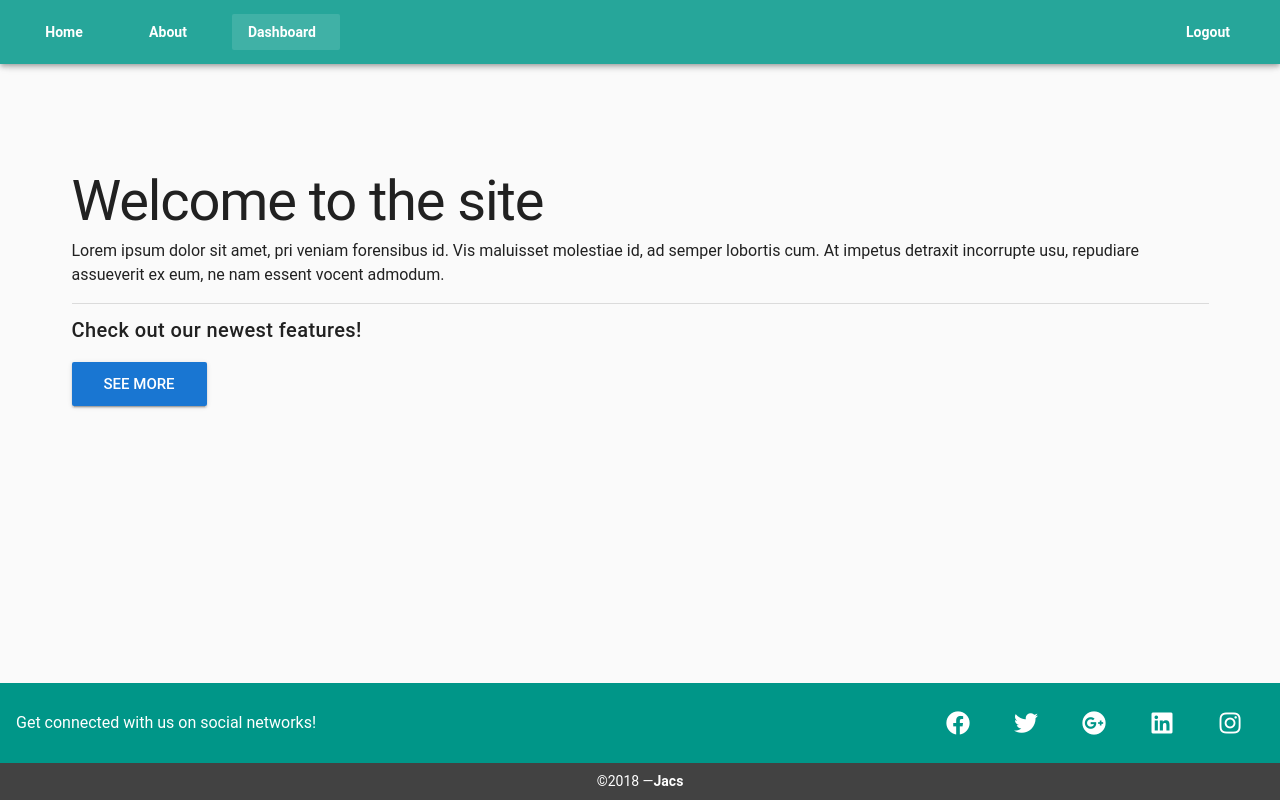
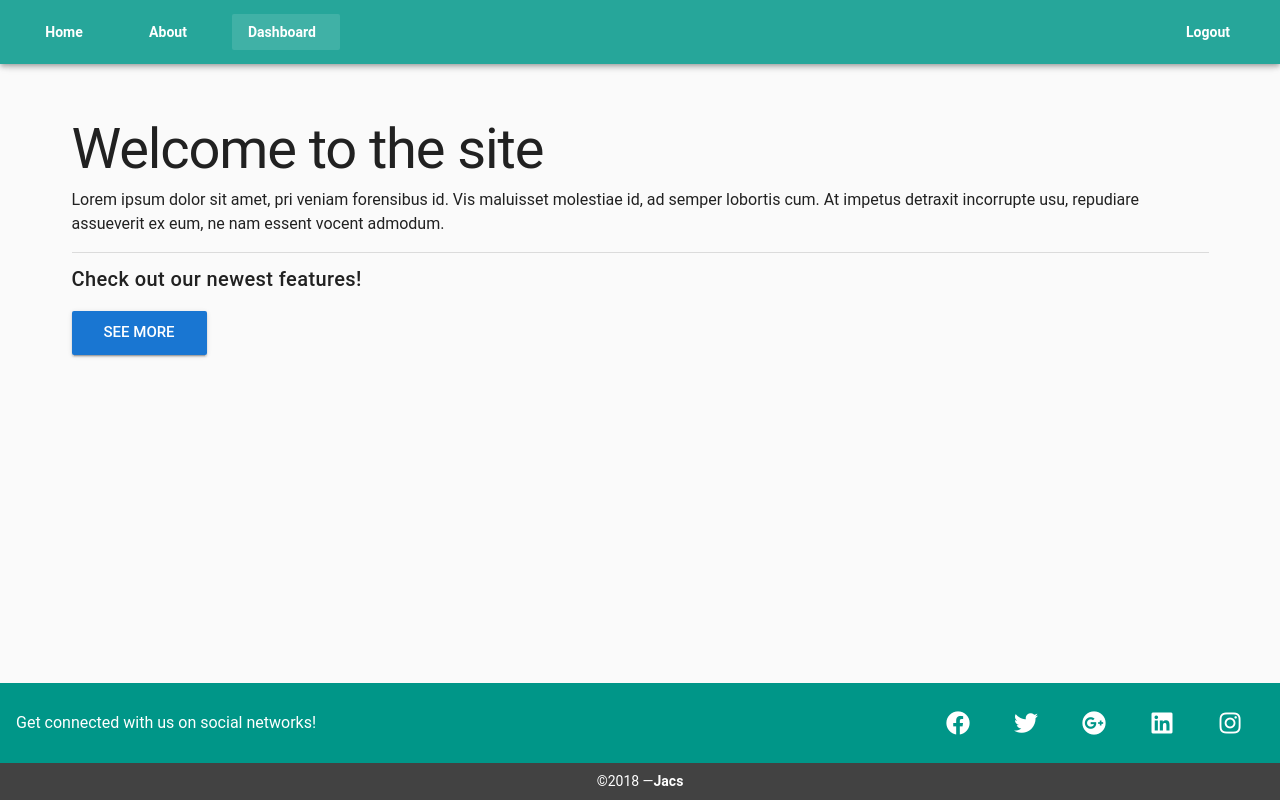
Before and after one commit to vuejspractice/vue-generic-template, a Vue app: page /#/dashboard in a window 1280 px wide. Built offline with nearby package versions, Linux system fonts and the light colour scheme; sample sign-in values are in the browser's storage; what vuetify-dialog would draw is missing.

Commit message:
vuetify depreciated fix of jumbotron

```diff
--- a/src/components/Dashboard.vue
+++ b/src/components/Dashboard.vue
@@ -1,5 +1,5 @@
 <template>
-  <v-jumbotron>
+  <v-responsive>
     <v-container fill-height>
       <v-layout align-center>
         <v-flex>
@@ -21,7 +21,7 @@
         </v-flex>
       </v-layout>
     </v-container>
-  </v-jumbotron>
+  </v-responsive>
 </template>
 <script>
   export default {
```
